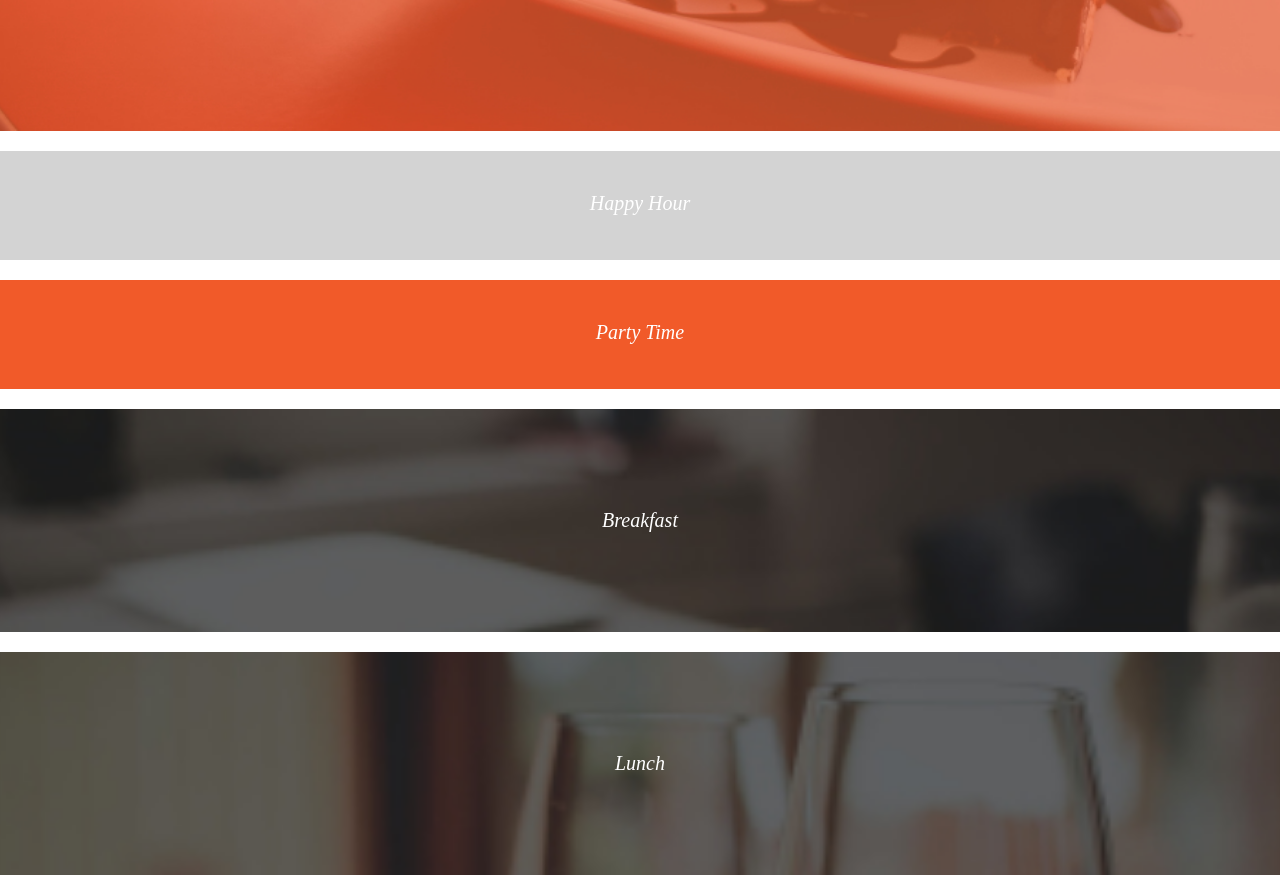
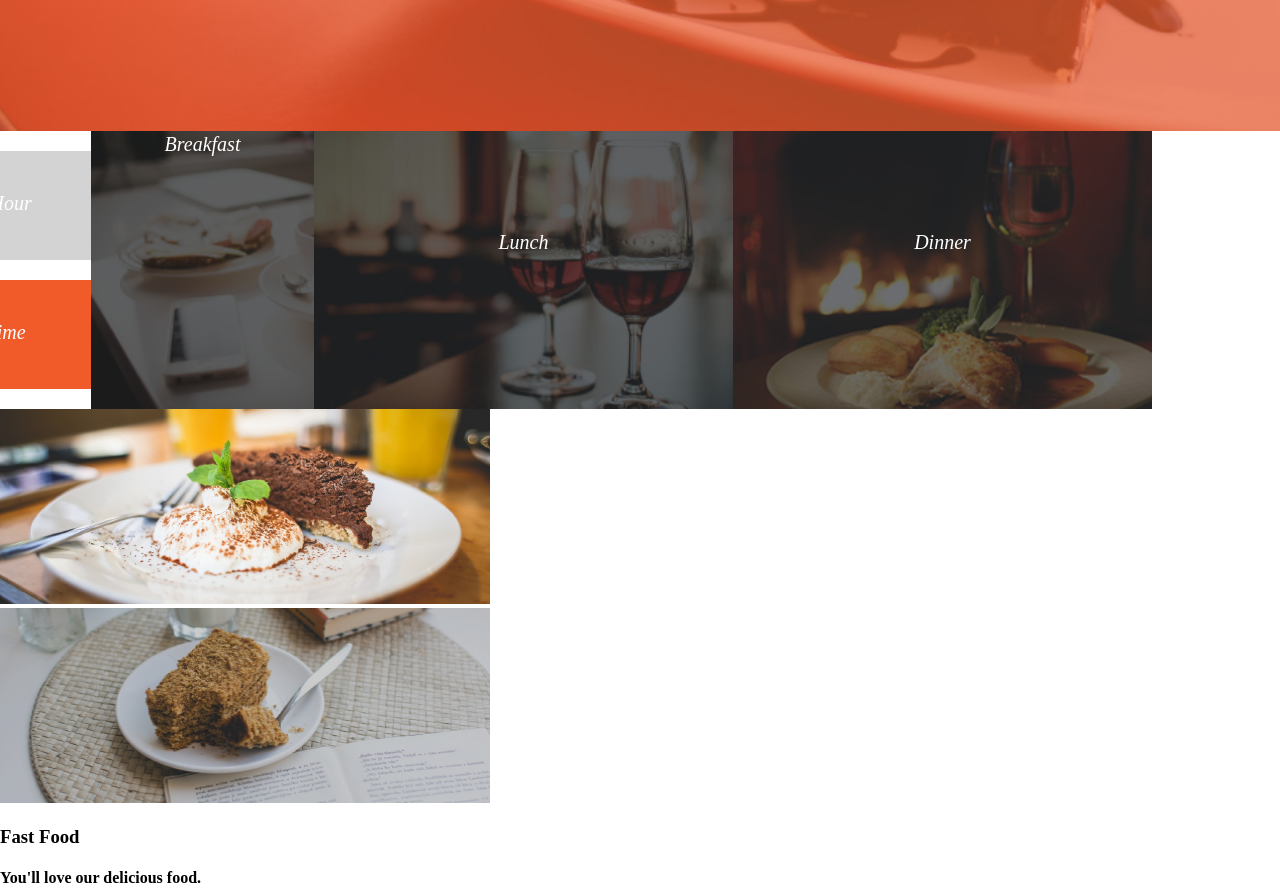
Before and after one commit to vinowiye/anitas-kitchen, a plain HTML site: page index.html in a window 1280 px wide. Shown: the part 777-1667 px from the top of the page. Drawn offline with Linux system fonts and the light colour scheme.

Commit message:
changes to main section

```diff
--- a/index.css
+++ b/index.css
@@ -61,6 +61,11 @@ body {
     color: white;
     font-style: italic;
     font-size: 20px;
+    display: flex;
+    width: 100%;
+}
+#one{
+    width: 25%;
 }
 .happyhour {
     padding-top: 41px;
@@ -78,19 +83,25 @@ body {
 #breakfast {
     background-image: url("photos/breakfast.jpg");
     background-size: cover;
-    padding: 100px;
+    padding: 2px;
+    width: 25%;
+    background-repeat: no-repeat;
 }
 
 #lunch {
     background-image: url("photos/lunch.jpg");
     background-size: cover;
     padding: 100px;
+    width: 25%;
+    background-repeat: no-repeat;
 }
 
 #dinner {
     background-image: url("photos/dinner.jpg");
     background-size: cover;
     padding: 100px;
+    width: 25%;
+    background-repeat: no-repeat;
 }
 
 #dinner:hover,
--- a/index.html
+++ b/index.html
@@ -38,20 +38,14 @@
 
         <!--main section-->
         <div class="main">
-            <div class="">
+            <div id="one">
                 <p class="happyhour">Happy Hour </p>
                 <p class="partytime">Party Time</p>
             </div>
 
-            <div class="">
-                <p id="breakfast">Breakfast</p>
-            </div>
-            <div class="">
-                <p id="lunch">Lunch</p>
-            </div>
-            <div class="">
-                <p id="dinner">Dinner</p>
-            </div>
+            <div id="breakfast">Breakfast</div>
+            <div id="lunch">Lunch</div>
+            <div id="dinner">Dinner</div>
 
         </div>
         <div class="meals-section">
```
